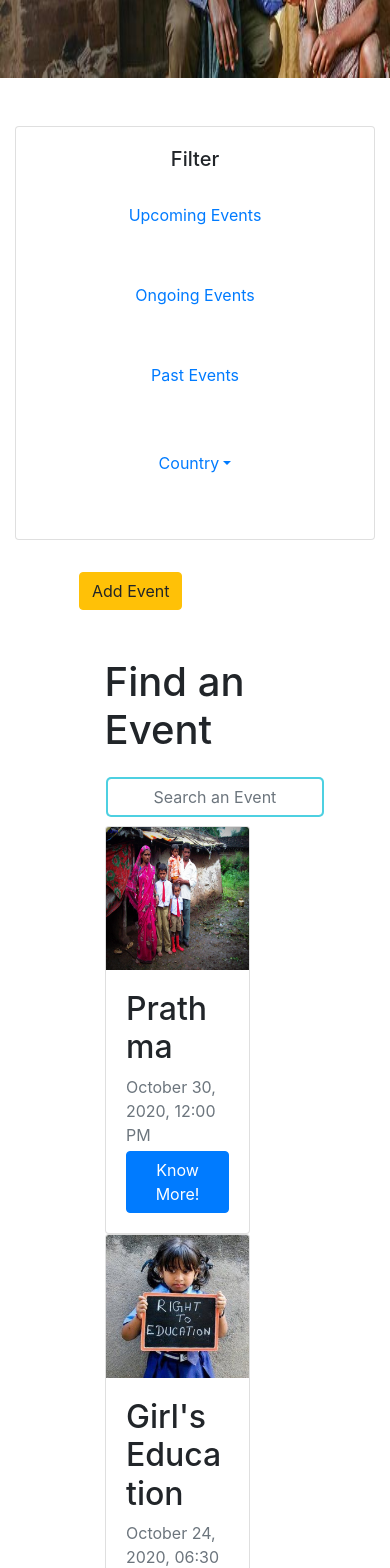
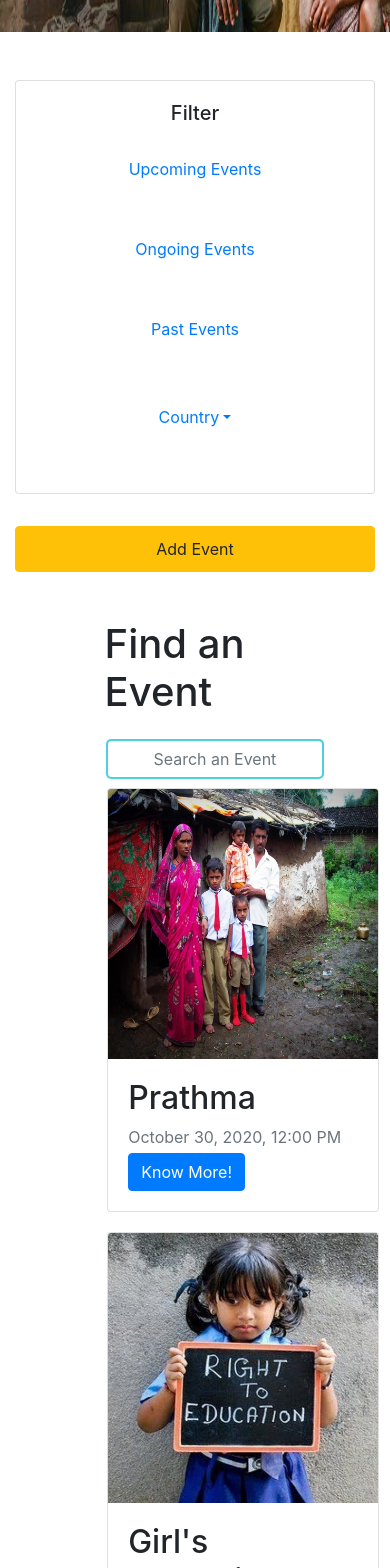
Before and after one commit to gdscnitp/ngo-donations-site, a React (Create React App) app in the folder client/: page / in a window 390 px wide. Shown: the part 420-1988 px from the top of the page. Built offline with nearby package versions, Linux system fonts and the light colour scheme.

Commit message:
Event Page(Edited)
Edited for Responsivness

```diff
--- a/client/public/index.html
+++ b/client/public/index.html
@@ -39,5 +39,7 @@
       To begin the development, run `npm start` or `yarn start`.
       To create a production bundle, use `npm run build` or `yarn build`.
     -->
+    <script src="https://code.jquery.com/jquery-3.5.1.slim.min.js" integrity="sha384-DfXdz2htPH0lsSSs5nCTpuj/zy4C+OGpamoFVy38MVBnE+IbbVYUew+OrCXaRkfj" crossorigin="anonymous"></script>
+<script src="https://cdn.jsdelivr.net/npm/bootstrap@4.5.3/dist/js/bootstrap.bundle.min.js" integrity="sha384-ho+j7jyWK8fNQe+A12Hb8AhRq26LrZ/JpcUGGOn+Y7RsweNrtN/tE3MoK7ZeZDyx" crossorigin="anonymous"></script>
   </body>
 </html>
--- a/client/src/App.css
+++ b/client/src/App.css
@@ -11,18 +11,15 @@
 }
 
 
-#btn{
-  position: relative;
-}
+
 
 .img{
   width: 100%;
-  height: 50vh ;
+  height: 23.5rem ;
 }
 
 #bottom{
-  margin: 0.625rem;
-  margin-left: 4.6875rem;
+ margin-left: 4.2rem;
 }
 
 .evt{
@@ -36,8 +33,9 @@
 }
 
 .filter{
-  float: right;
+  float : right;
   margin-top: 3rem;
+  min-width: 20rem;
 }
 
 .nav-img{
@@ -49,8 +47,25 @@ p{
   padding: 20px;
 }
 
-#button{
-  margin-top: 2rem;
-  margin-left: 4rem;
+.add-event{
+  display: flex;
+  flex-direction: column;
 
 }
+#button{
+    padding: 10px;
+    margin-top: 2rem;
+    display: flex;
+    flex-direction: row;
+    justify-content: center;
+  }
+
+
+
+.event-card{
+  min-width:17rem;
+  margin: 0.625rem;
+  display: flex;
+  flex-wrap: wrap;
+
+}
--- a/client/src/Boots.jsx
+++ b/client/src/Boots.jsx
@@ -7,31 +7,33 @@ import c3 from '../src/images/3.jpg';
 const Boots = () => {
     return(
         <>
-        <div className="container-fluid nav_bg">
+        <div className="container-fluid">
             <div className="row">
                 <div className="col-10">
-        <div className="evt">
-            <h1>Find an Event</h1>
+        <div>
+            <h1 className="evt">Find an Event</h1>
             </div>
         <div class="active-cyan-4 mt-4 col-md-11 col-10">
   <input class="form-control" type="text" placeholder="Search an Event" aria-label="Search" />
 </div>
 
         <div id="bottom" className="row">
-
-  <div className=" col-md-4 col-10">
-    <div className="card" >
+  <div className="col-lg-4 col-sm-12 ">
+  <div className="event-card">
+    <div className="card"  >
   <img src={c1} className="card-img-top" alt="Prathma" />
   <div className="card-body">
     <h2>Prathma</h2>
     <div className="mb-1 text-muted">October 30, 2020, 12:00 PM
             </div>
             <div><button className="btn btn-primary" href="#top">Know More!</button></div>
-  </div>
+  </div></div>
 </div>
 
   </div>
-  <div className=" col-md-4 col-10">
+
+  <div className="col-lg-4 col-sm-12">
+  <div className="event-card">
     <div className="card" >
   <img src={c2} className="card-img-top" alt="Girl's Education" />
   <div className="card-body">
@@ -39,12 +41,13 @@ const Boots = () => {
     <div className="mb-1 text-muted">October 24, 2020, 06:30 PM
             </div>
  <div><button className="btn btn-primary" href="#top">Know More!</button></div>
-  </div>
+  </div></div>
 </div>
 
   </div>
-  <div className=" col-md-4 col-10">
-    <div className="card">
+  <div className="col-lg-4 col-sm-12">
+  <div className="event-card">
+    <div className="card" >
   <img src={c3} className="card-img-top" alt="Lend a Hand" />
   <div className="card-body">
     <h2>Lend a Hand</h2>
@@ -56,9 +59,8 @@ const Boots = () => {
 
   </div>
 
-</div>
+</div></div>
 </div></div></div>
-
         </>
     )
 }
--- a/client/src/Filter.jsx
+++ b/client/src/Filter.jsx
@@ -1,9 +1,10 @@
 import React from 'react';
+
 
 const Filter = () => {
     return(
         <>
-        <div class="filter col-md-2">
+        <div class="filter col-lg-2 col-sm-12">
        <div class="card">
   <div class="card-body">
     <h5 class="card-title text-center">Filter</h5>
@@ -13,11 +14,16 @@ const Filter = () => {
     <p><a class="nav-link dropdown-toggle text-center" href="#top" id="navbarDropdown" role="button" data-toggle="dropdown" aria-haspopup="true" aria-expanded="false">
           Country
         </a>
+        <div class="dropdown-menu" aria-labelledby="navbarDropdown">
+          <a class="dropdown-item" href="#top">USA</a>
+          <a class="dropdown-item" href="#top">India</a>
+          <a class="dropdown-item" href="#top">Sri Lanka</a>
+        </div>
     </p>
   </div>
 </div>
 
-      <button class="btn btn-warning" id="button" href="#top">Add Event</button>
+     <div className="add-event"> <button class="btn btn-warning" id="button" href="#top">Add Event</button></div>
     </div>
 
 
--- a/client/src/Navbar.jsx
+++ b/client/src/Navbar.jsx
@@ -18,7 +18,7 @@ const Navbar = () => {
       <a id="search" href="#top" class="nav-link">Search &nbsp;<i class="fa fa-search" aria-hidden="true"></i></a>
       </li>
       <li  className="nav-item">
-      <a id="sign-in" href="#top" className="nav-link" role="button">&nbsp; Sign in &nbsp;<i class="fa fa-sign-in" aria-hidden="true"></i></a>
+      <a id="sign-in" href="#top" className="nav-link" role="button">Sign in &nbsp;<i class="fa fa-sign-in" aria-hidden="true"></i></a>
       </li>
     </ul>
   </div>
```
